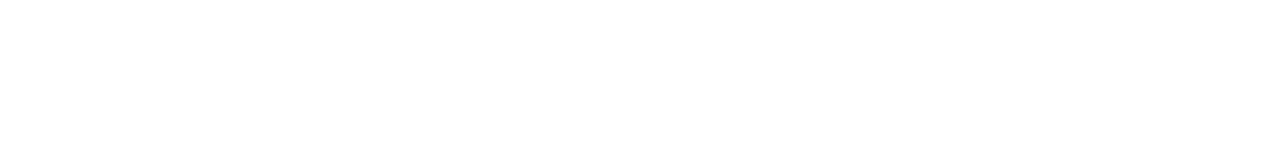
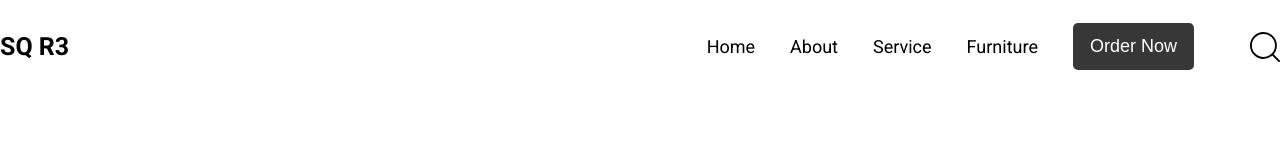
Before and after one commit to khhhrp/khhhrp.github.io, a plain HTML site: page furniture_shop/index.html in a window 1280 px wide. Drawn offline with Linux system fonts and the light colour scheme; a web font is replaced by a local one.

Commit message:
header v0.1

```diff
--- a/furniture_shop/css/styles.css
+++ b/furniture_shop/css/styles.css
@@ -1 +1,63 @@
 @import "./reset.css";
+
+body {
+  font-family: "Roboto", sans-serif;
+}
+
+.wrapper {
+  max-width: 1350px;
+  margin: 0 auto;
+}
+
+.header {
+  display: flex;
+  padding: 23px 0;
+}
+
+.header a {
+  color: #000;
+}
+
+.header__logo-link {
+  margin-right: auto;
+  font-weight: 700;
+  font-size: 25px;
+  display: flex;
+  align-items: center;
+}
+
+.header__nav {
+  margin-right: 35px;
+  display: flex;
+  position: relative;
+}
+.ellipse {
+  position: absolute;
+  display: block;
+}
+
+.header__list {
+  display: flex;
+  column-gap: 35px;
+  align-items: center;
+}
+
+.header__list-link {
+  font-size: 18px
+}
+
+.header__button {
+  padding: 13px 17px;
+  font-size: 18px;
+  border: none;
+  border-radius: 5px;
+  background-color: #373737;
+  color: #fff;
+  margin-right: 56px;
+}
+
+.header__search-link {
+  width: 30px;
+  display: flex;
+  align-items: center;
+}
--- a/furniture_shop/index.html
+++ b/furniture_shop/index.html
@@ -13,6 +13,31 @@
     <title>Furniture Shop</title>
   </head>
   <body>
-
+    <div class="wrapper">
+      <header class="header">
+        <a class="header__logo-link" href="#!">SQ R3</a>
+        <nav class="header__nav">
+          <div class="ellipse"></div>
+          <ul class="header__list">
+            <li class="header__list-item">
+              <a href="#!" class="header__list-link">Home</a>
+            </li>
+            <li class="header__list-item">
+              <a href="#!" class="header__list-link">About</a>
+            </li>
+            <li class="header__list-item">
+              <a href="#!" class="header__list-link">Service</a>
+            </li>
+            <li class="header__list-item">
+              <a href="#!" class="header__list-link">Furniture</a>
+            </li>
+          </ul>
+        </nav>
+        <button class="header__button" type="button">Order Now</button>
+        <a class="header__search-link" href="#!">
+          <img src="./img/search_black.svg" alt="search">
+        </a>
+      </header>
+    </div>
   </body>
 </html>
```
